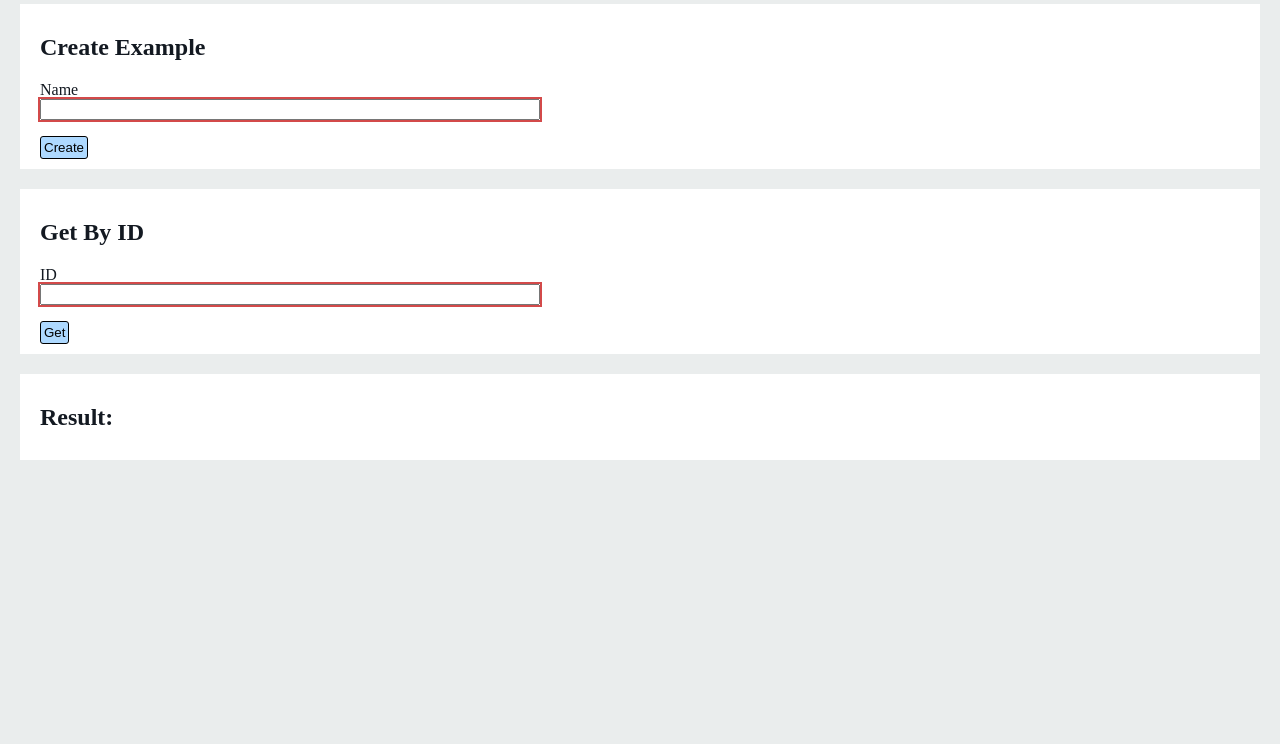
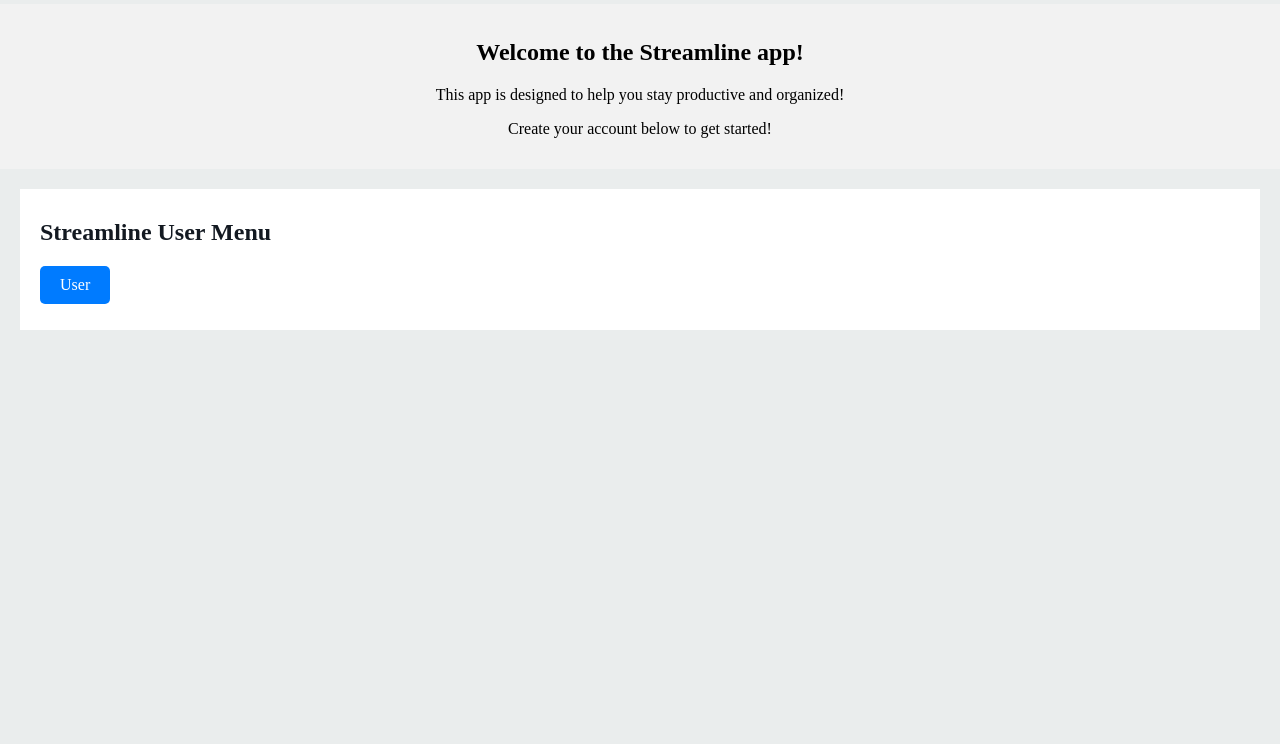
Before and after one commit to adam-knight1/streamline, a website built with webpack: page Frontend/src/index.html in a window 1280 px wide. Shown: the part 56-800 px from the top of the page. Built offline with nearby package versions, Linux system fonts and the light colour scheme.

Commit message:
updated index.html to reflect user page, added placeholder context

```diff
--- a/Frontend/src/index.html
+++ b/Frontend/src/index.html
@@ -6,35 +6,32 @@
     <link rel="stylesheet" type="text/css" href="https://cdn.jsdelivr.net/npm/toastify-js/src/toastify.min.css">
 </head>
 <body class="background">
-    <header class="header" id="header">
-        <div class="site-title">
-            <a class="header_home" href="index.html">Example App</a>
-        </div>
-    </header>
-    <div class="card">
-        <h2>Create Example</h2>
-        <form class="card-content" id="create-form">
-            <p class="form-field">
-                <label>Name</label>
-                <input type="text" required class="validated-field" id="create-name-field">
-            </p>
-            <button type="submit">Create</button>
-        </form>
+<header class="header" id="header">
+    <div class="site-title">
+        <a class="header_home" href="index.html">Welcome to Streamline</a>
     </div>
-    <div class="card">
-        <h2>Get By ID</h2>
-        <form class="card-content" id="get-by-id-form">
-            <p class="form-field">
-                <label>ID</label>
-                <input type="text" required class="validated-field" id="id-field">
-            </p>
-            <button type="submit">Get</button>
-        </form>
+</header>
+
+<div class="welcome-section">
+    <h2>Welcome to the Streamline app!</h2>
+    <p>This app is designed to help you stay productive and organized!</p>
+    <p>Create your account below to get started!</p>
+</div>
+
+
+<div class="card">
+    <h2>Streamline User Menu</h2>
+
+    <div class="card-content">
+        <a href="user.html" class="user-button">User</a>
     </div>
-    <div class="card" id="result">
-        <h2>Result:</h2>
-        <p id="result-info"></p>
-    </div>
+    </p>
+    </p>
+    </p>
+    </p>
+
+</div>
+
 
 </body>
 </html>
```
